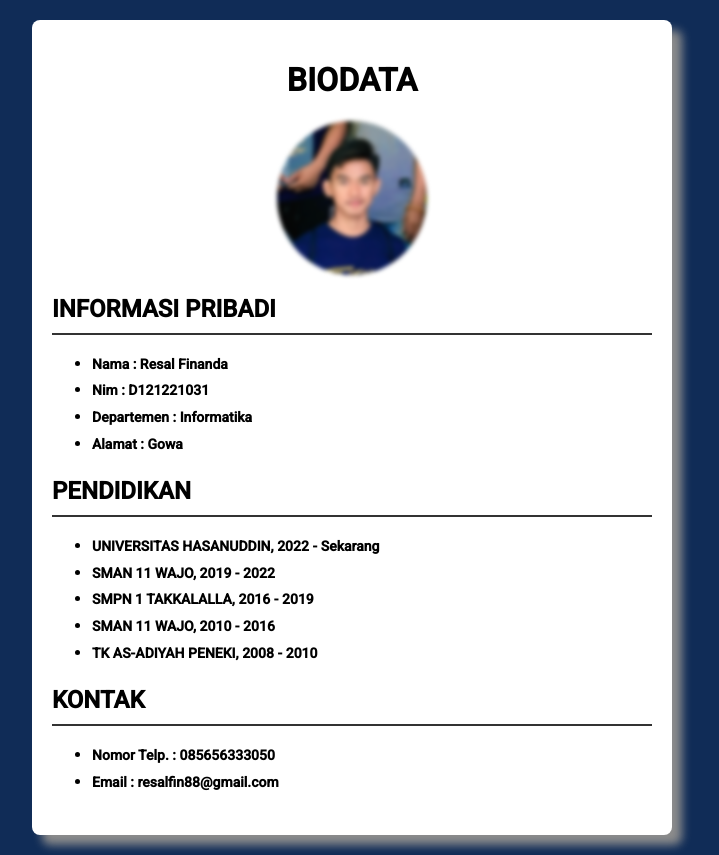
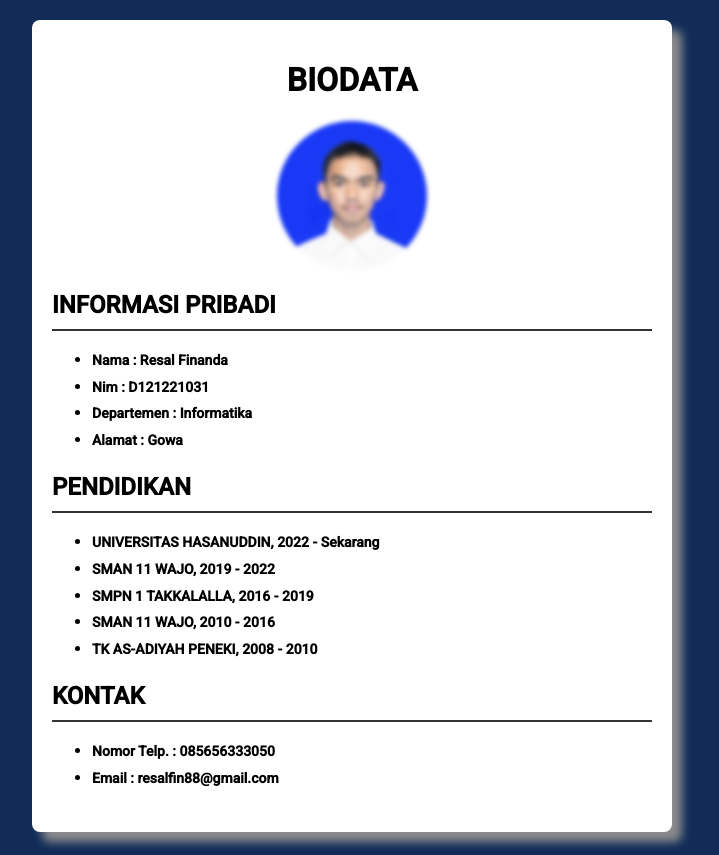
Before and after one commit to Resalfin/T1_Web, a plain HTML site: page index.html in a window 1280 px wide. Shown: the whole page, without its empty margins (288-1007 px from the left). Drawn offline with Linux system fonts and the light colour scheme.

Commit message:
ganti foto

```diff
--- a/index.html
+++ b/index.html
@@ -19,7 +19,7 @@
     <div class="container">
       <header>
         <h1>BIODATA</h1>
-        <img src="img/R1.jpg" alt="Foto Profil" class="profile-img" />
+        <img src="img/nand.jpg" alt="Foto Profil" class="profile-img" />
       </header>
       <div class="section">
         <h2>INFORMASI PRIBADI</h2>
```
